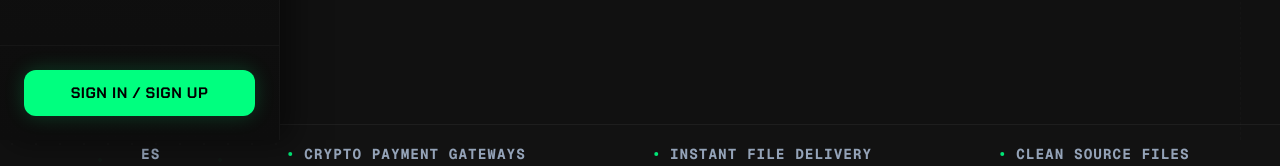
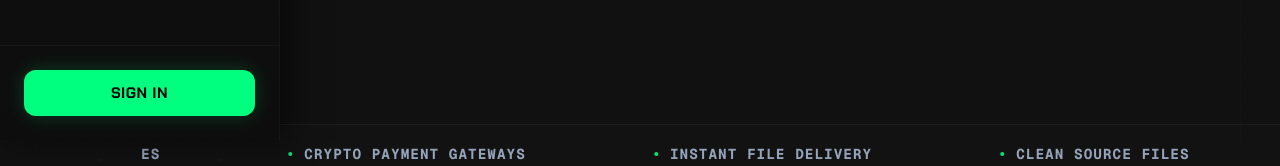
Before and after one commit to Tms119/Theme-Zoo, a Next.js app: page / in a window 1280 px wide. Shown: the part 660-826 px from the top of the page. Built offline with nearby package versions, Linux system fonts and the light colour scheme; no server answers; a web font is replaced by a local one.

Commit message:
Shorten sidebar sign in text

```diff
--- a/components/ui/Sidebar.js
+++ b/components/ui/Sidebar.js
@@ -86,7 +86,7 @@ export default function Sidebar({ isOpen, setIsOpen }) {
         ) : (
           <SignInButton mode="modal">
             <button className="connect-wallet-btn" style={{ width: '100%', display: 'flex', justifyContent: 'center' }}>
-              SIGN IN / SIGN UP
+              SIGN IN
             </button>
           </SignInButton>
         )}
```
